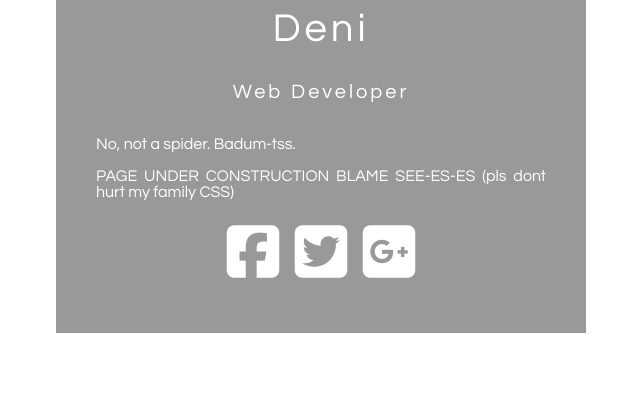
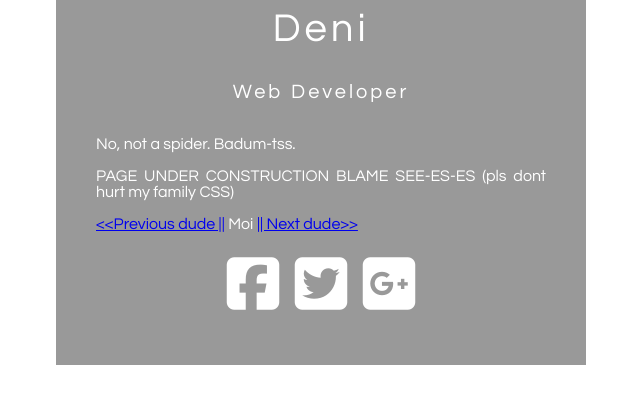
Before and after one commit to Deni-Khalikov/markdown-challenge-css, a plain HTML site: page index.html in a window 1280 px wide. Shown: the part 326-730 px from the top of the page, without its empty margins (319-959 px from the left). Drawn offline with Linux system fonts and the light colour scheme.

Commit message:
index.html

```diff
--- a/index.html
+++ b/index.html
@@ -20,6 +20,11 @@
         </p>
         <p>PAGE UNDER CONSTRUCTION BLAME SEE-ES-ES (pls dont hurt my family CSS)</p>
 
+        <tr></tr>
+
+        <p><a href="https://chrishargan.github.io/challenge-markdown/">&lt;&lt;Previous dude ||</a> Moi <a
+            href="https://github.com/Dirk-vg/challenge-markdown-Dirk">|| Next dude&gt;&gt;</a></p>
+
         <ul>
             <li><a href="#"><i class="fa fa-facebook-square" aria-hidden="true"></i></a></li>
             <li><a href="#"><i class="fa fa-twitter-square" aria-hidden="true"></i></a></li>
```
